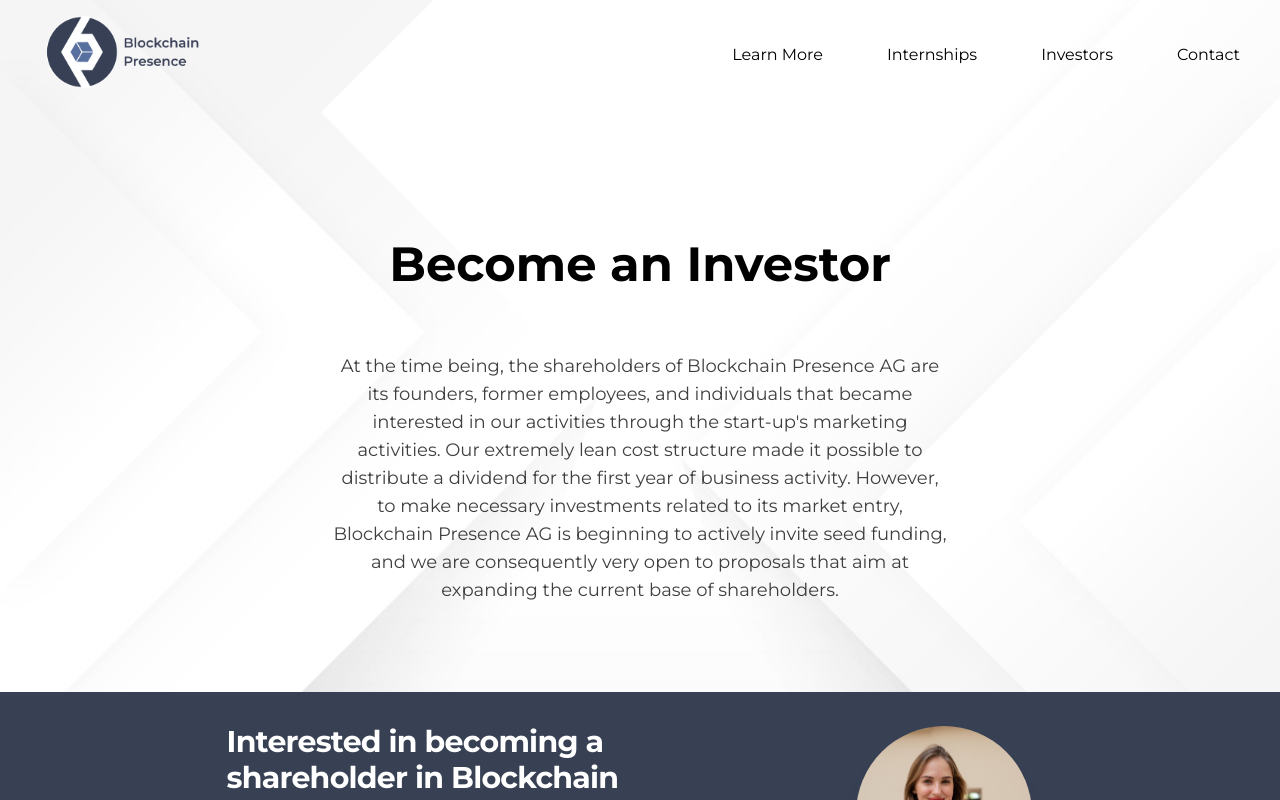
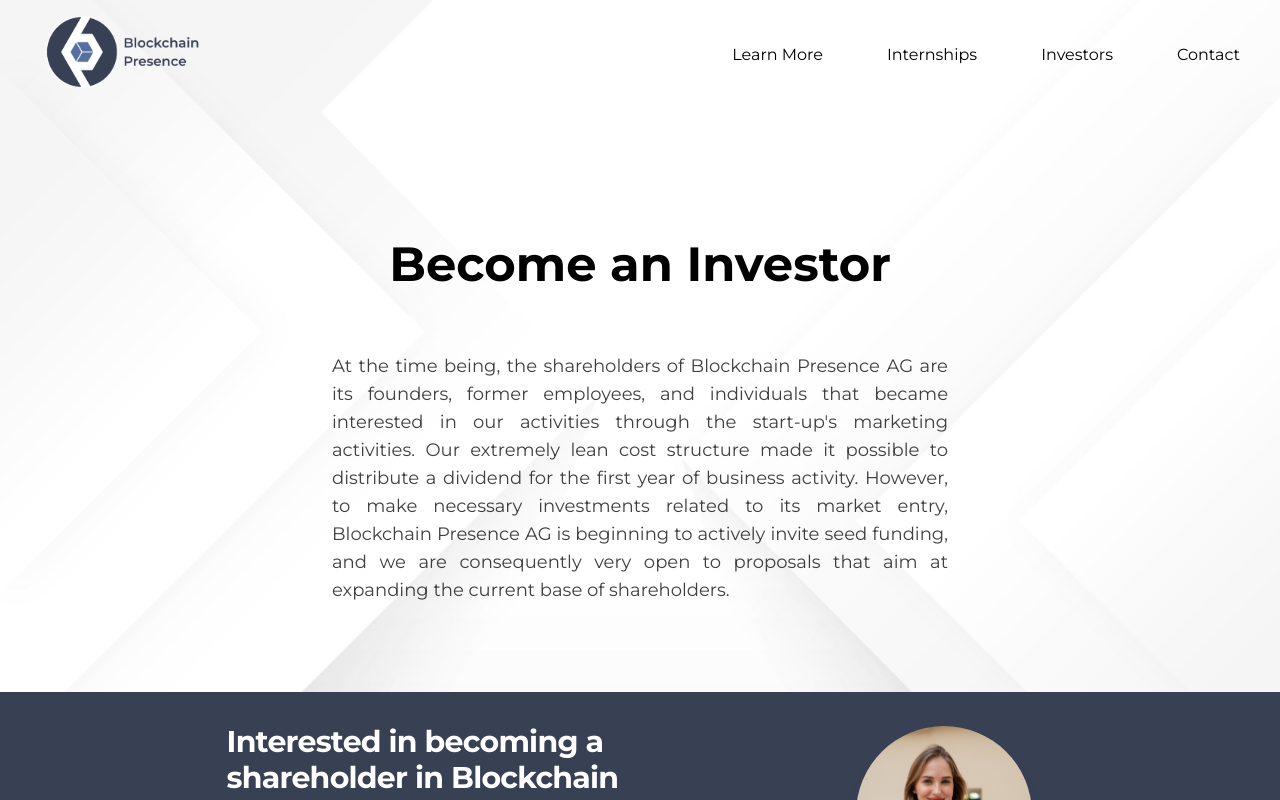
Before and after one commit to migub/BCP-Website-Next, a Next.js app: page /investors in a window 1280 px wide. Shown: the top 800 px of the page. Built offline with nearby package versions, Linux system fonts and the light colour scheme.

Commit message:
text justified in investors page

```diff
--- a/components/TitleSection.js
+++ b/components/TitleSection.js
@@ -18,7 +18,7 @@
         <div>
           <p
             // style={{ lineHeight: "1.1" }}
-            className="mt-8 overflow-hidden text-lg leading-5 text-center opacity-75 sm:text-lg sm:text-center"
+            className={`${props.subtitleStyle} mt-8 overflow-hidden text-lg leading-5 text-center opacity-75 sm:text-lg sm:text-center`}
           >
             {props.subTitle}
           </p>
--- a/pages/investors.js
+++ b/pages/investors.js
@@ -19,6 +19,7 @@
     <>
       <TitleSection
         className="lg:pb-12"
+        subtitleStyle="md:text-justify"
         title="Become an Investor"
         subTitle="At the time being, the shareholders of Blockchain Presence AG are its founders, former employees, and individuals that became interested in our activities through the start-up's marketing activities. Our extremely lean cost structure made it possible to distribute a dividend for the first year of business activity. However, to make necessary investments related to its market entry, Blockchain Presence AG is beginning to actively invite seed funding, and we are consequently very open to proposals that aim at expanding the current base of shareholders."
       />
--- a/pages/learn-more.js
+++ b/pages/learn-more.js
@@ -8,7 +8,7 @@
   return (
     <>
       <TitleSection
-        className="h-[300px]  lg:pt-64 lg:pb-52"
+        // className="h-[300px]  lg:pt-64 lg:pb-52"
         title="Learn More"
         subTitle="Below you can find a selection of research documents produced by our strategy team"
       />
```
